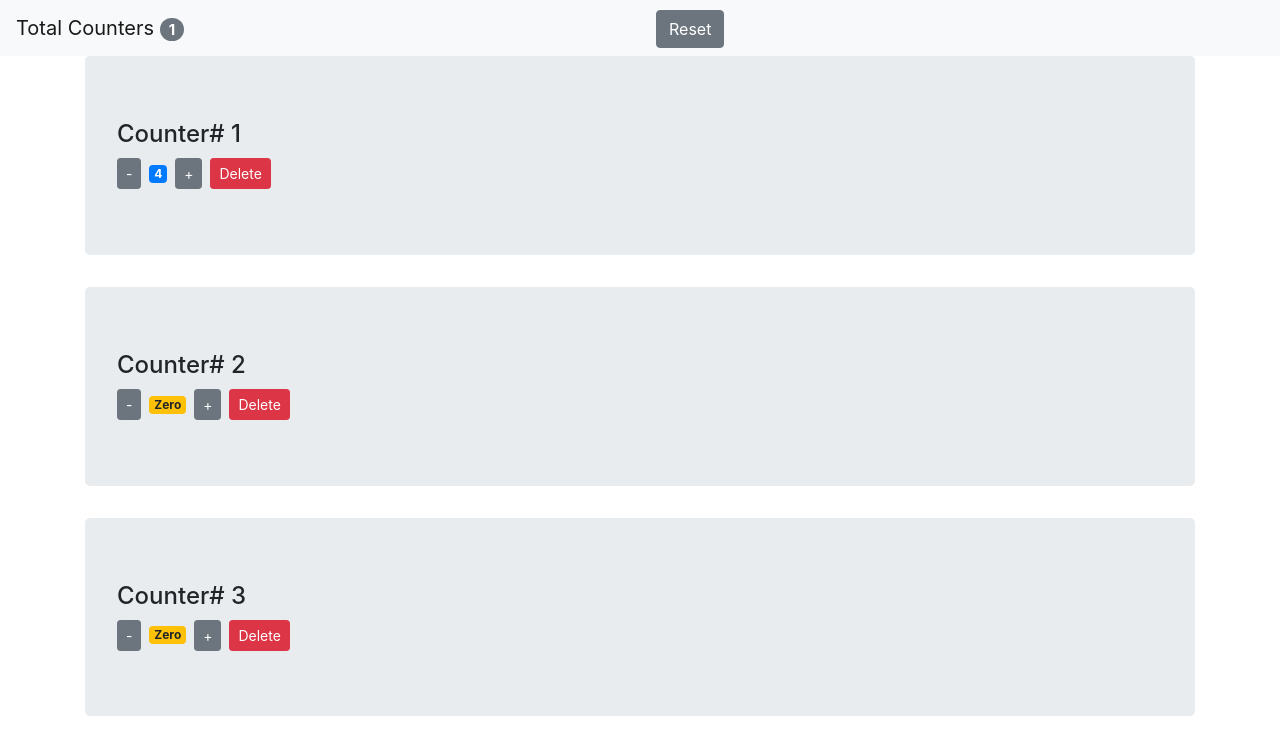
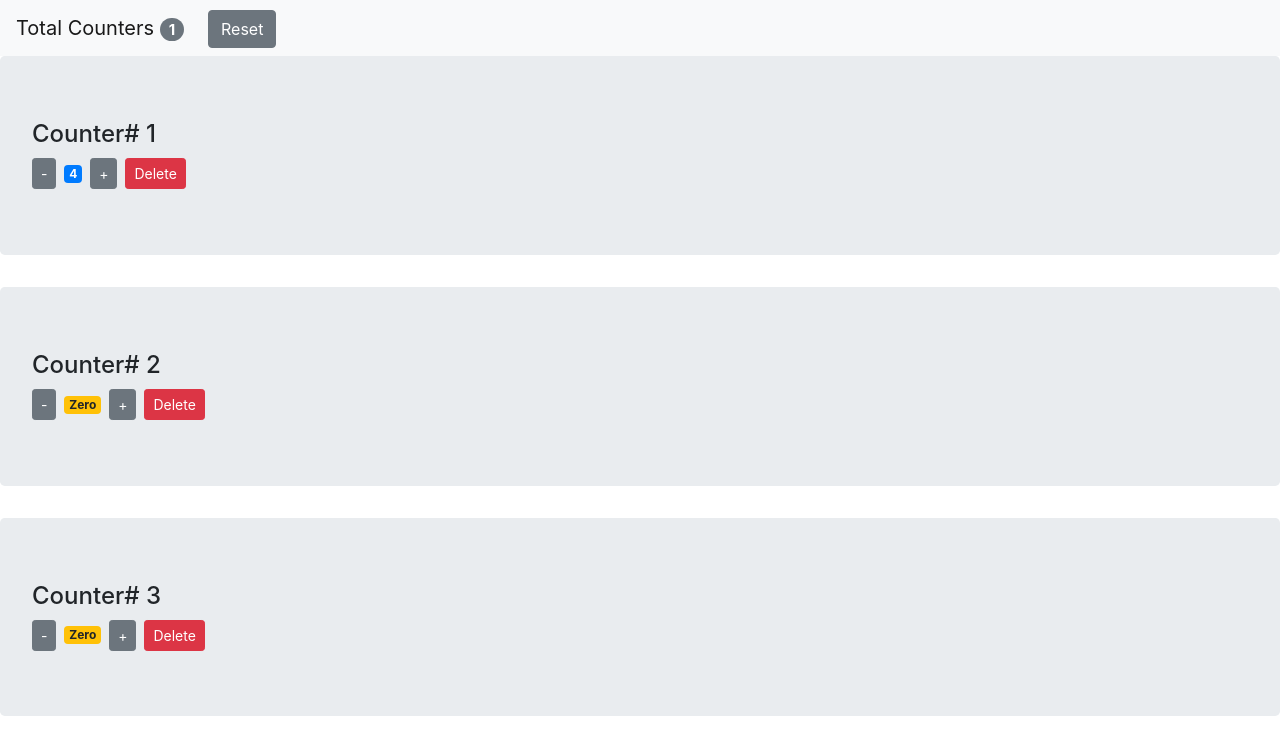
Before and after one commit to ferdous-al-quraeshi/react-crash-course-with-examples, a React (Create React App) app: page / in a window 1280 px wide. Shown: the top 747 px of the page. Built offline with nearby package versions, Linux system fonts and the light colour scheme.

Commit message:
made 'reset button' a child element of the 'NavBar' component and some code refactoring

```diff
--- a/src/App.js
+++ b/src/App.js
@@ -45,11 +45,11 @@ class App extends Component {
       <React.Fragment>
         <NavBar
           totalCounters={this.state.counters.filter(c => c.value > 0).length}
+          onReset={this.handleReset}
         />
-        <main className="container">
+        <main>
           <Counters
             counters={this.state.counters}
-            onReset={this.handleReset}
             onDecrement={this.handleDecrement}
             onIncrement={this.handleIncrement}
             onDelete={this.handleDelete}
--- a/src/components/counter.jsx
+++ b/src/components/counter.jsx
@@ -37,22 +37,6 @@ class Counter extends Component {
   }
 
   /* helper methods */
-  renderTags() {
-    if (this.state.tags.length === 0)
-      return (
-        <p>
-          No tags found!
-          <span className="ml-2 text-warning">Put some tags here...</span>
-        </p>
-      );
-    return (
-      <ul>
-        {this.state.tags.map(t => (
-          <li key={t.id}>{t.el}</li>
-        ))}
-      </ul>
-    );
-  }
   getBadgeClasses() {
     let classes = "badge m-2 badge-";
     classes +=
--- a/src/components/counters.jsx
+++ b/src/components/counters.jsx
@@ -1,33 +1,12 @@
 import React, { Component } from "react";
 import Counter from "./counter";
 
-let style = {
-  resetBtn: {
-    position: "fixed",
-    top: "10px",
-    left: "50%"
-  }
-};
-
 class Counters extends Component {
   render() {
-    const {
-      onReset,
-      counters,
-      onDecrement,
-      onIncrement,
-      onDelete
-    } = this.props;
+    const { counters, onDecrement, onIncrement, onDelete } = this.props;
 
     return (
       <div>
-        <button
-          style={style.resetBtn}
-          onClick={onReset}
-          className="btn btn-secondary ml-3"
-        >
-          Reset
-        </button>
         {counters.map(counter => (
           <Counter
             key={counter.id}
--- a/src/components/navbar.jsx
+++ b/src/components/navbar.jsx
@@ -1,7 +1,15 @@
 import React from "react";
 
+let style = {
+  resetBtn: {
+    position: "fixed",
+    top: "10px",
+    left: "15%"
+  }
+};
+
 // Stateless Functional Component
-const NavBar = ({ totalCounters }) => {
+const NavBar = ({ totalCounters, onReset }) => {
   // 'Object destructuring' applied
   return (
     <nav className="navbar navbar-light bg-light">
@@ -11,6 +19,13 @@ const NavBar = ({ totalCounters }) => {
           {totalCounters}
         </span>
       </span>
+      <button
+        style={style.resetBtn}
+        onClick={onReset}
+        className="btn btn-secondary ml-3"
+      >
+        Reset
+      </button>
     </nav>
   );
 };
```
